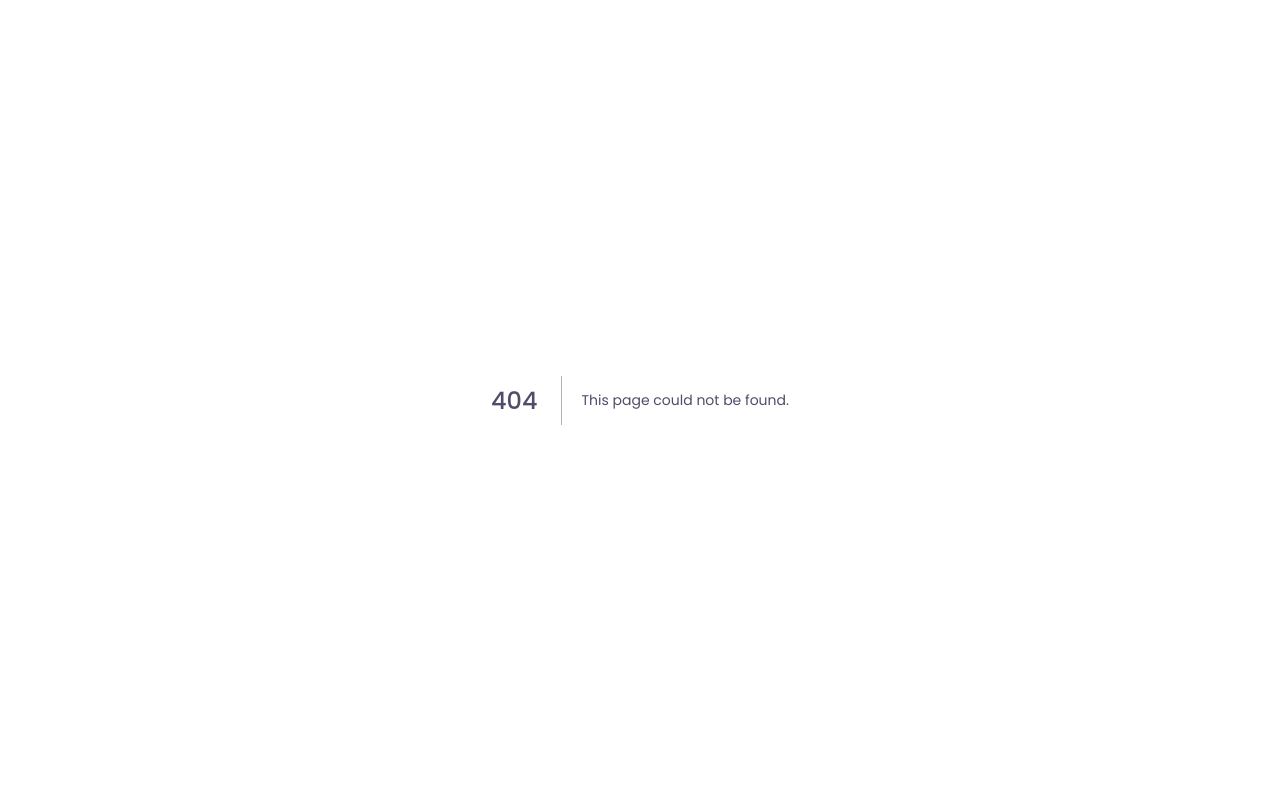
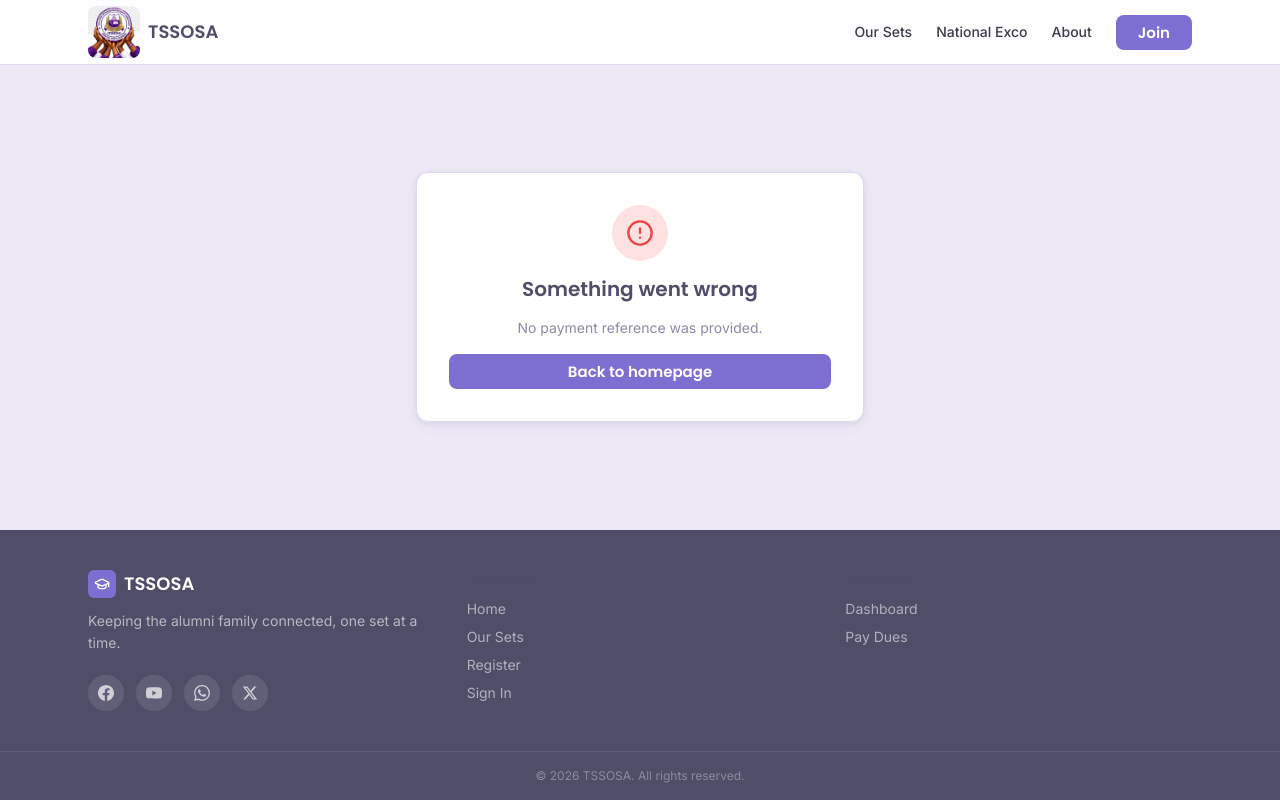
Before and after one commit to echopofi/TOSSA-Webpage, a Next.js app in the folder frontend/: page /verify-payment in a window 1280 px wide. Before the commit this address had no page. Built offline with nearby package versions, Linux system fonts and the light colour scheme.

Commit message:
feat(payments): add /verify-payment paystack callback status page

```diff
--- /dev/null
+++ b/frontend/app/verify-payment/page.tsx
@@ -0,0 +1,151 @@
+"use client";
+
+import { Suspense, useEffect, useState } from "react";
+import { useSearchParams } from "next/navigation";
+import Link from "next/link";
+import Navbar from "@/components/layout/Navbar";
+import Footer from "@/components/layout/Footer";
+import { CheckCircle2, AlertCircle, Loader2 } from "lucide-react";
+import { apiVerifyRegistration, ApiRequestError } from "@/lib/api";
+
+type State = "verifying" | "success" | "not_paid" | "error";
+
+function VerifyPaymentContent() {
+  const params = useSearchParams();
+  const reference = params.get("reference");
+  const [state, setState] = useState<State>("verifying");
+  const [detail, setDetail] = useState("");
+
+  useEffect(() => {
+    if (!reference) {
+      setState("error");
+      setDetail("No payment reference was provided.");
+      return;
+    }
+
+    let active = true;
+    (async () => {
+      try {
+        const res = await apiVerifyRegistration(reference);
+        if (!active) return;
+        setState(res.data.status === "success" ? "success" : "not_paid");
+      } catch (err) {
+        if (!active) return;
+        setState(
+          err instanceof ApiRequestError && err.status === 404
+            ? "not_paid"
+            : "error"
+        );
+        setDetail(
+          err instanceof Error ? err.message : "Unable to verify payment status."
+        );
+      }
+    })();
+    return () => {
+      active = false;
+    };
+  }, [reference]);
+
+  return (
+    <>
+      <Navbar variant="public" />
+      <main className="flex-1 flex items-center justify-center px-4 py-20">
+        <div className="card max-w-md w-full p-8 text-center flex flex-col items-center gap-4">
+          {/* ── Verifying ── */}
+          {state === "verifying" && (
+            <>
+              <div className="w-14 h-14 rounded-full bg-[var(--warning-bg)] flex items-center justify-center">
+                <Loader2
+                  size={28}
+                  className="text-[#92400E] animate-spin"
+                />
+              </div>
+              <h2 className="text-xl font-[family-name:var(--font-heading)] font-semibold text-[var(--text-heading)]">
+                Verifying payment…
+              </h2>
+              <p className="text-sm text-[var(--text-muted)]">
+                We&apos;re confirming your payment with Paystack.
+              </p>
+            </>
+          )}
+
+          {/* ── Success ── */}
+          {state === "success" && (
+            <>
+              <div className="w-14 h-14 rounded-full bg-[var(--success-bg)] flex items-center justify-center">
+                <CheckCircle2 size={28} className="text-[var(--success)]" />
+              </div>
+              <h2 className="text-xl font-[family-name:var(--font-heading)] font-semibold text-[var(--text-heading)]">
+                Payment received
+              </h2>
+              <p className="text-sm text-[var(--text-muted)]">
+                Your registration is now awaiting admin approval. You&apos;ll receive
+                an email once your account is verified.
+              </p>
+              <Link href="/" className="btn-primary">
+                Back to homepage
+              </Link>
+            </>
+          )}
+
+          {/* ── Not paid / abandoned ── */}
+          {state === "not_paid" && (
+            <>
+              <div className="w-14 h-14 rounded-full bg-[var(--warning-bg)] flex items-center justify-center">
+                <AlertCircle size={28} className="text-[#92400E]" />
+              </div>
+              <h2 className="text-xl font-[family-name:var(--font-heading)] font-semibold text-[var(--text-heading)]">
+                No payment received yet
+              </h2>
+              <p className="text-sm text-[var(--text-muted)]">
+                We couldn&apos;t confirm a completed payment. You can complete the
+                registration fee later from your dashboard after signing in.
+              </p>
+              <div className="flex flex-col w-full gap-3 mt-2">
+                <Link href="/" className="btn-primary w-full">
+                  Back to homepage
+                </Link>
+                <Link href="/login" className="btn-outline w-full">
+                  Sign in
+                </Link>
+              </div>
+            </>
+          )}
+
+          {/* ── Error ── */}
+          {state === "error" && (
+            <>
+              <div className="w-14 h-14 rounded-full bg-[var(--danger-bg)] flex items-center justify-center">
+                <AlertCircle size={28} className="text-[var(--danger)]" />
+              </div>
+              <h2 className="text-xl font-[family-name:var(--font-heading)] font-semibold text-[var(--text-heading)]">
+                Something went wrong
+              </h2>
+              <p className="text-sm text-[var(--text-muted)]">
+                {detail || "Unable to verify payment status. Please try again later."}
+              </p>
+              <Link href="/" className="btn-primary w-full">
+                Back to homepage
+              </Link>
+            </>
+          )}
+        </div>
+      </main>
+      <Footer />
+    </>
+  );
+}
+
+export default function VerifyPaymentPage() {
+  return (
+    <Suspense
+      fallback={
+        <div className="flex items-center justify-center py-24">
+          <div className="w-8 h-8 border-2 border-[var(--primary)] border-t-transparent rounded-full animate-spin" />
+        </div>
+      }
+    >
+      <VerifyPaymentContent />
+    </Suspense>
+  );
+}
```
